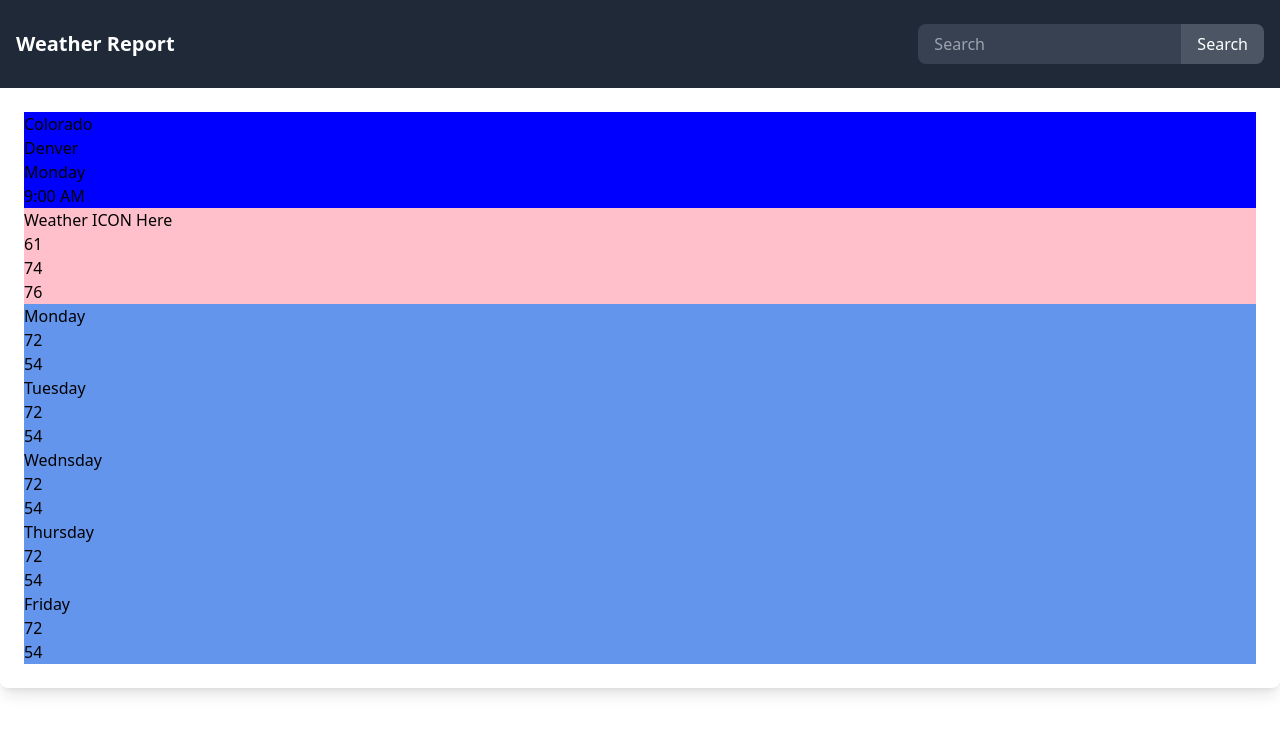
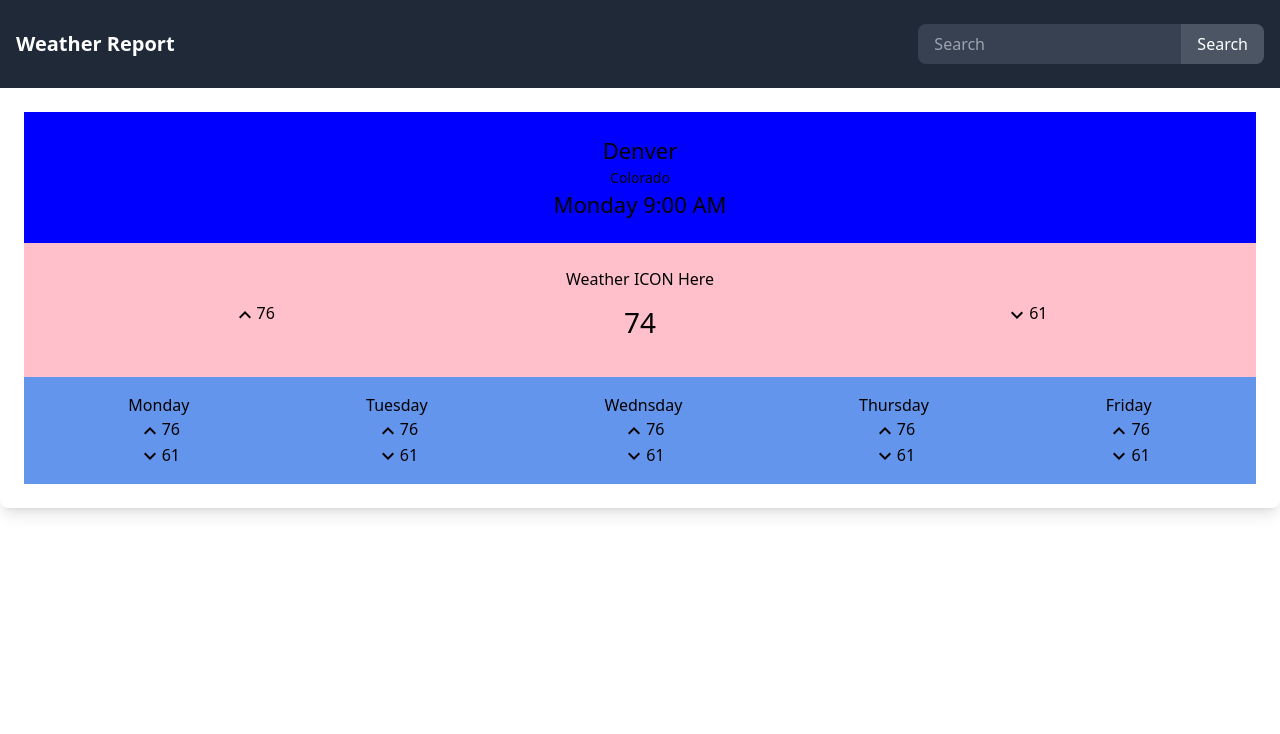
Before and after one commit to Noah8863/React-Weather-App, a React (Create React App) app: page / in a window 1280 px wide. Shown: the top 734 px of the page. Built offline with nearby package versions, Linux system fonts and the light colour scheme; no server answers.

Commit message:
more overall styles completed

```diff
--- a/package.json
+++ b/package.json
@@ -3,6 +3,10 @@
   "version": "0.1.0",
   "private": true,
   "dependencies": {
+    "@emotion/react": "^11.10.4",
+    "@emotion/styled": "^11.10.4",
+    "@mui/icons-material": "^5.8.4",
+    "@mui/material": "^5.10.9",
     "@testing-library/jest-dom": "^5.16.5",
     "@testing-library/react": "^13.4.0",
     "@testing-library/user-event": "^13.5.0",
--- a/src/DailyReport/daily.jsx
+++ b/src/DailyReport/daily.jsx
@@ -1,5 +1,7 @@
 import React, { useEffect } from "react";
-import './index.css'
+import KeyboardArrowUpIcon from "@mui/icons-material/KeyboardArrowUp";
+import KeyboardArrowDownIcon from "@mui/icons-material/KeyboardArrowDown";
+import "./index.css";
 
 function DailyReport({ searchedCity }) {
   useEffect(() => {
@@ -7,16 +9,15 @@ function DailyReport({ searchedCity }) {
   }, [searchedCity]);
 
   const fetchData = (searchedCity) => {
-
-    // const url = `https://weatherapi-com.p.rapidapi.com/forecast.json?q=${searchedCity}&days=5`;
-    const url = `https://weatherapi-com.p.rapid`
+    const url = `https://weatherapi-com.p.rapidapi.com/forecast.json?q=${searchedCity}&days=5`;
+    // const url = `https://weatherapi-com.p.rapid`;
 
     const options = {
-        method: 'GET',
+      method: "GET",
       headers: {
-            'X-RapidAPI-Key': '5ead5cf470msh36ab28d485526e2p1a0624jsn33e9f2c7cbfd',
-            'X-RapidAPI-Host': 'weatherapi-com.p.rapidapi.com'
-        }
+        "X-RapidAPI-Key": "5ead5cf470msh36ab28d485526e2p1a0624jsn33e9f2c7cbfd",
+        "X-RapidAPI-Host": "weatherapi-com.p.rapidapi.com",
+      },
     };
 
     fetch(url, options)
@@ -30,7 +31,6 @@ function DailyReport({ searchedCity }) {
         if (data) {
           // Process the fetched data
           console.log(data);
-
         }
       })
       .catch((error) => {
@@ -40,48 +40,82 @@ function DailyReport({ searchedCity }) {
       });
   };
 
-
   return (
     <main className="container mx-auto w-100vw bg-white p-6 rounded-lg shadow-lg">
       <div className="locationContainer">
-        <p>Colorado</p>
         <p>Denver</p>
-        <p>Monday</p>
-        <p>9:00 AM</p>
+        <p style={{ fontSize: 14 }}>Colorado</p>
+        <p>Monday 9:00 AM</p>
       </div>
       <div className="dailyContainer">
         <div>Weather ICON Here</div>
+        <div id="currentTemps">
           <div>
-              <p>61</p>
-              <p>74</p>
-              <p>76</p>
+            <KeyboardArrowUpIcon />
+            76
+          </div>
+          <p style={{ fontSize: 28 }}>74</p>
+          <div>
+            <KeyboardArrowDownIcon />
+            61
+          </div>
         </div>
       </div>
       <div className="forecastContainer">
         <div id="day1">
           <p>Monday</p>
-              <p>72</p>
-              <p>54</p>
+          <div>
+            <KeyboardArrowUpIcon />
+            76
+          </div>
+          <div>
+            <KeyboardArrowDownIcon />
+            61
+          </div>
         </div>
         <div id="day2">
           <p>Tuesday</p>
-              <p>72</p>
-              <p>54</p>
+          <div>
+            <KeyboardArrowUpIcon />
+            76
+          </div>
+          <div>
+            <KeyboardArrowDownIcon />
+            61
+          </div>
         </div>
         <div id="day3">
           <p>Wednsday</p>
-              <p>72</p>
-              <p>54</p>
+          <div>
+            <KeyboardArrowUpIcon />
+            76
+          </div>
+          <div>
+            <KeyboardArrowDownIcon />
+            61
+          </div>
         </div>
         <div id="day4">
           <p>Thursday</p>
-              <p>72</p>
-              <p>54</p>
+          <div>
+            <KeyboardArrowUpIcon />
+            76
+          </div>
+          <div>
+            <KeyboardArrowDownIcon />
+            61
+          </div>
         </div>
         <div id="day5">
           <p>Friday</p>
-              <p>72</p>
-              <p>54</p>
+          <div>
+            <KeyboardArrowUpIcon />
+            76
+          </div>
+          <div>
+            <KeyboardArrowDownIcon />
+            61
+          </div>
         </div>
       </div>
     </main>
--- a/src/DailyReport/index.css
+++ b/src/DailyReport/index.css
@@ -1,9 +1,28 @@
 .locationContainer {
+    position: relative;
+    display: grid;
+    text-align: center;
+    font-size: 22px;
+    padding: 22px;
     background-color: blue;
 }
 .dailyContainer {
+    position: relative;
+    display: grid;
+    grid-template-rows: auto auto;
+    text-align: center;
+    padding: 24px;
     background-color: pink;
+}
+#currentTemps {
+    display:grid;
+    grid-template-columns: auto auto auto;
+    padding:10px;
 }
 .forecastContainer {
     background-color: cornflowerblue;
+    text-align: center;
+    padding:16px;
+    display:grid;
+    grid-template-columns: auto auto auto auto auto;
 }
```
Also changed, not shown: 1 other file (tests, documents, lock files or other folders). Lines whose indentation alone changed are shown as unchanged.
